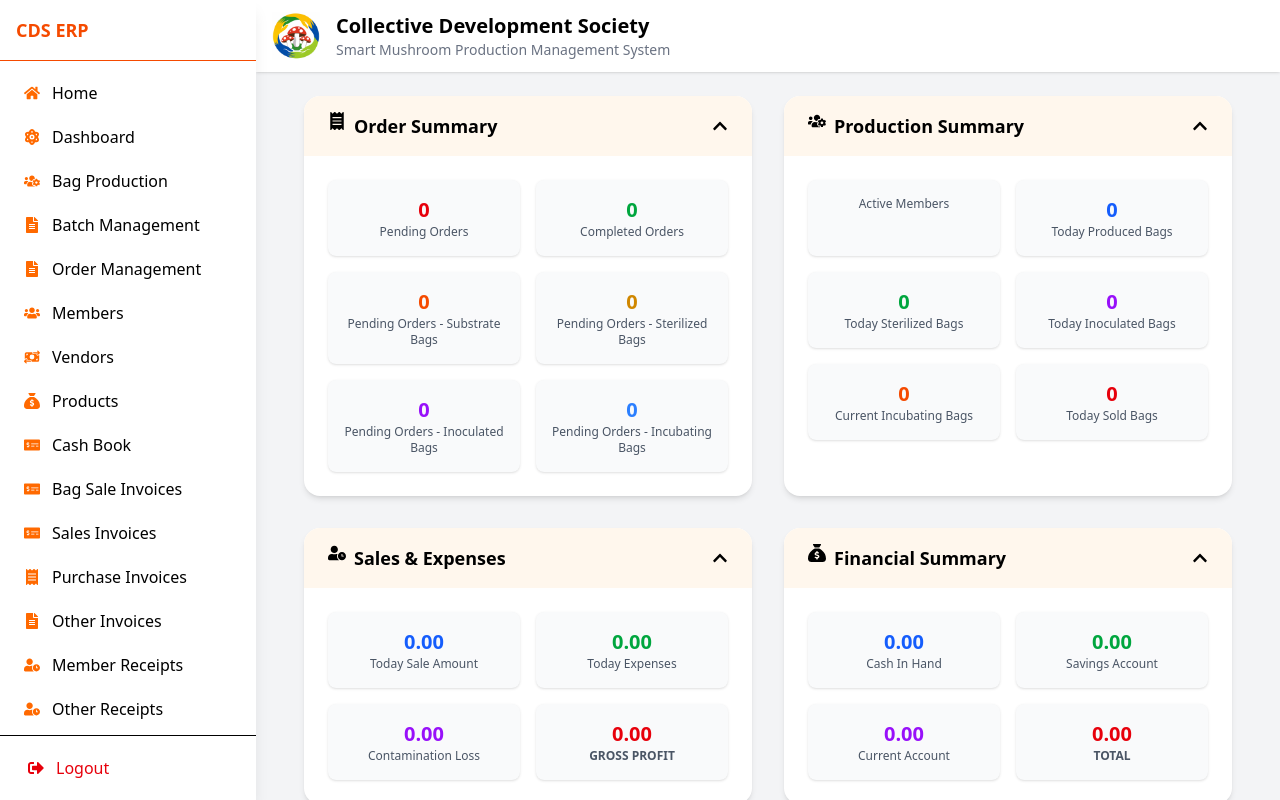
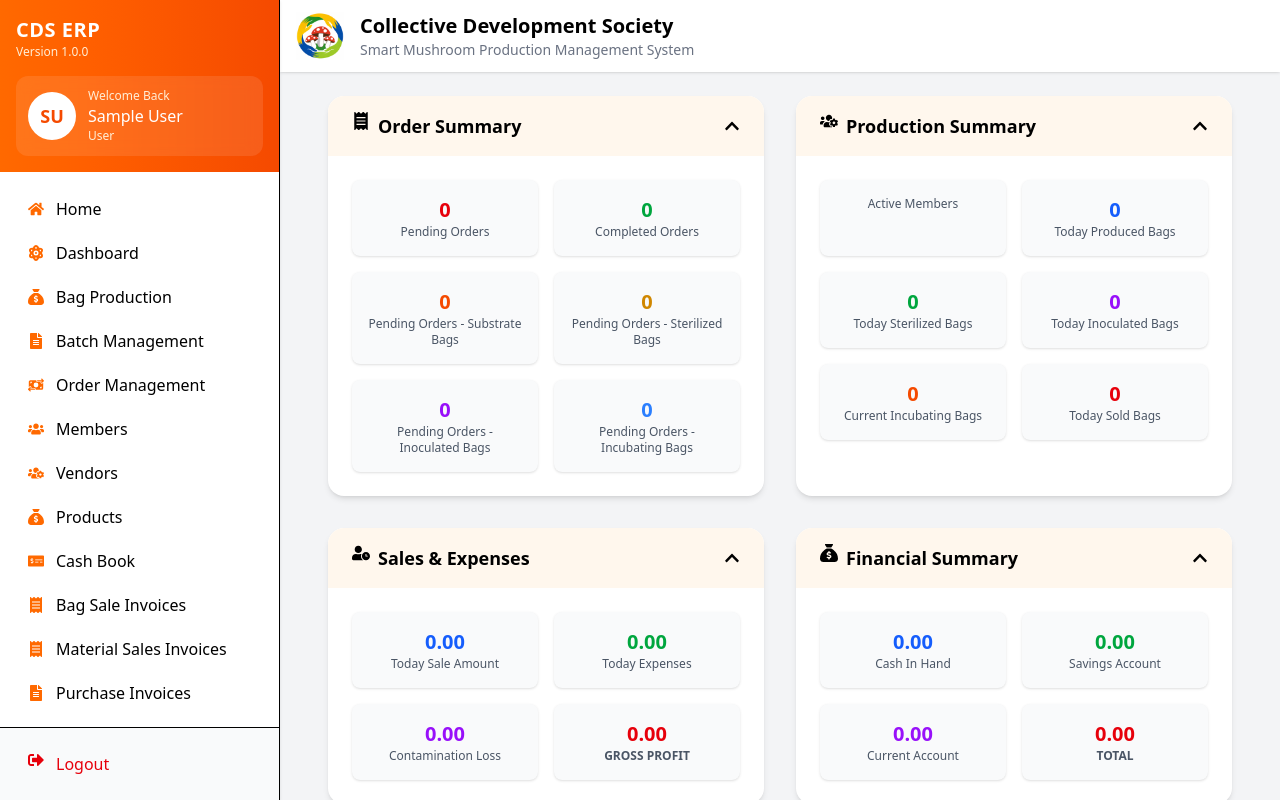
Before and after one commit to nSofot/CDS-FrontEnd, a React (Vite) app: page /control in a window 1280 px wide. Built offline with nearby package versions, Linux system fonts and the light colour scheme; no server answers; sample sign-in values are in the browser's storage.

Commit message:
Version 1.0.0 ✏️

```diff
--- a/src/pages/control/controlHomePage.jsx
+++ b/src/pages/control/controlHomePage.jsx
@@ -11,7 +11,9 @@ import {
   FaSignOutAlt,
   FaTimes,
   FaFileAlt,
+  FaCog,
 } from "react-icons/fa";
+
 import { FaSackDollar, FaMoneyBillTransfer } from "react-icons/fa6";
 import { TbReport } from "react-icons/tb";
 import { NavLink, Outlet, useNavigate } from "react-router-dom";
@@ -48,174 +50,142 @@ export default function ControlHomePage() {
       label: "Home",
       to: "/",
       icon: <FaHome />,
-      roles: [
-        "admin",
-      ],
+      roles: ["admin"],
     },
 
     {
       label: "Dashboard",
       to: "/control/",
-      icon: <FaAtom />,
-      roles: [
-        "admin",
-      ],
+      icon: <FaAtom />, // system overview / dashboard
+      roles: ["admin"],
     },
 
     {
       label: "Bag Production",
       to: "/control/mushroom-process",
-      icon: <FaUsersCog />,
-      roles: [
-        "admin",
-      ],
+      icon: <FaSackDollar />, // production / inventory output
+      roles: ["admin"],
     },
 
     {
       label: "Batch Management",
       to: "/control/batch-list",
-      icon: <FaFileAlt />,
-      roles: [
-        "admin",
-      ],
+      icon: <FaFileAlt />, // documents / batches
+      roles: ["admin"],
     },
 
     {
       label: "Order Management",
       to: "/control/bag-orders-management",
-      icon: <FaFileAlt />,
-      roles: [
-        "admin",
-      ],
+      icon: <FaMoneyBillTransfer />, // transactions/orders
+      roles: ["admin"],
     },
 
     {
       label: "Members",
       to: "/control/members",
-      icon: <FaUsers />,
-      roles: [
-        "admin",
-      ],
+      icon: <FaUsers />, // people
+      roles: ["admin"],
     },
 
     {
       label: "Vendors",
       to: "/control/vendors",
-      icon: <FaMoneyBillTransfer />,
-      roles: [
-        "admin",
-      ],
+      icon: <FaUsersCog />, // business partners / admin users
+      roles: ["admin"],
     },
 
     {
       label: "Products",
       to: "/control/stock",
-      icon: <FaSackDollar />,
-      roles: [
-        "admin",
-      ],
+      icon: <FaSackDollar />, // inventory / stock
+      roles: ["admin"],
     },
 
     {
       label: "Cash Book",
       to: "/control/cash-book",
-      icon: <FaMoneyCheckAlt />,
-      roles: [
-        "admin",
-      ],
+      icon: <FaMoneyCheckAlt />, // cash management
+      roles: ["admin"],
     },
 
     {
       label: "Bag Sale Invoices",
       to: "/control/bagSale-invoice",
-      icon: <FaMoneyCheckAlt />,
-      roles: [
-        "admin",
-      ],
+      icon: <FaReceipt />, // invoices
+      roles: ["admin"],
     },
 
     {
-      label: "Sales Invoices",
+      label: "Material Sales Invoices",
       to: "/control/sales-invoice",
-      icon: <FaMoneyCheckAlt />,
-      roles: [
-        "admin",
-      ],
+      icon: <FaReceipt />,
+      roles: ["admin"],
     },
 
     {
       label: "Purchase Invoices",
       to: "/control/grns",
-      icon: <FaReceipt />,
-      roles: [
-        "admin",
-      ],
+      icon: <FaFileAlt />, // purchase docs
+      roles: ["admin"],
     },
 
     {
       label: "Other Invoices",
       to: "/control/other-invoice",
       icon: <FaFileAlt />,
-      roles: [
-        "admin",
-      ],
+      roles: ["admin"],
     },
 
     {
       label: "Member Receipts",
       to: "/control/member-receipt",
-      icon: <FaUserClock />,
-      roles: [
-        "admin",
-      ],
+      icon: <FaUserClock />, // payments tracking
+      roles: ["admin"],
     },
 
     {
       label: "Other Receipts",
       to: "/control/other-receipt",
       icon: <FaUserClock />,
-      roles: [
-        "admin",
-      ],
+      roles: ["admin"],
     },
 
     {
       label: "Supplier Payments",
       to: "/control/vendor-payment",
-      icon: <FaMoneyCheckAlt />,
-      roles: [
-        "admin",
-      ],
+      icon: <FaMoneyBillTransfer />, // outgoing payments
+      roles: ["admin"],
     },
 
     {
       label: "Other Payments",
       to: "/control/other-payment",
-      icon: <FaMoneyCheckAlt />,
-      roles: [
-        "admin",
-      ],
+      icon: <FaMoneyBillTransfer />,
+      roles: ["admin"],
     },
-
-    // {
-    //   label: "Stock Adjustments",
-    //   to: "/control/stock-adjustments",
-    //   icon: <TbReport />,
-    //   roles: [
-    //     "admin",
-    //   ],
-    // },
 
     {
       label: "Ledger Accounts",
       to: "/control/ledger-accounts",
-      icon: <FaUsersCog />,
-      roles: [
-        "admin",
-      ]
-    }
+      icon: <FaUsersCog />, // accounting control
+      roles: ["admin"],
+    },
+
+    {
+      label: "Reports",
+      to: "/control/reports",
+      icon: <TbReport />, // reports
+      roles: ["admin"],
+    },
+
+    {
+      label: "Settings",
+      to: "/control/settings",
+      icon: <FaCog />, // settings
+      roles: ["admin"],
+    },
   ];
-
 
   const filteredMenuItems = useMemo(() => {
     return menuItems.filter(item =>
@@ -237,42 +207,77 @@ export default function ControlHomePage() {
 
       {/* SIDEBAR */}
       <aside
-        className={`fixed md:static z-40 w-64 h-screen bg-white shadow-lg flex flex-col
+        className={`
+          fixed md:static inset-y-0 left-0 z-40
+          w-70 bg-white border-r shadow-sm
+          flex flex-col h-screen
           transition-transform duration-300
           ${
             sidebarOpen
               ? "translate-x-0"
               : "-translate-x-full md:translate-x-0"
-        }`}
+          }
+        `}
       >
-        {/* SIDEBAR HEADER */}
-        <div className="p-4 flex justify-between items-center font-bold text-orange-600 border-b shrink-0">
-          <span className="text-lg">CDS ERP</span>
+        {/* HEADER */}
+        <div className="border-b shrink-0 bg-gradient-to-r from-orange-500 to-orange-600 text-white">
+          <div className="flex items-center justify-between p-4">
+            <div>
+              <h1 className="text-xl font-bold tracking-wide">
+                CDS ERP
+              </h1>
+              <p className="text-xs text-orange-100">
+                Version 1.0.0
+              </p>
+            </div>
 
             <button
-            className="md:hidden text-gray-600 hover:text-red-500"
               onClick={() => setSidebarOpen(false)}
+              className="md:hidden hover:bg-white/20 p-2 rounded-lg"
             >
               <FaTimes />
             </button>
           </div>
 
+          {/* USER CARD */}
+          <div className="px-4 pb-4">
+            <div className="bg-white/10 backdrop-blur-sm rounded-xl p-3 flex items-center gap-3">
+              <div className="w-12 h-12 rounded-full bg-white text-orange-600 flex items-center justify-center font-bold text-lg">
+                {user?.firstName?.charAt(0)}
+                {user?.lastName?.charAt(0)}
+              </div>
 
-        {/* SCROLLABLE MENU AREA */}
+              <div className="overflow-hidden">
+                <p className="text-xs text-orange-100">
+                  Welcome Back
+                </p>
+
+                <p className="font-medium truncate">
+                  {user?.firstName} {user?.lastName}
+                </p>
+
+                <p className="text-xs text-orange-100 truncate">
+                  {user?.memberRole || "User"}
+                </p>
+              </div>
+            </div>
+          </div>
+        </div>
+
+        {/* MENU */}
         <nav
           className="
             flex-1
             overflow-y-auto
-            px-2
-            py-3
+            px-3
+            py-4
             space-y-1
-
             scrollbar-thin
             scrollbar-thumb-orange-300
-            scrollbar-track-gray-100
+            scrollbar-track-transparent
           "
         >
-          {filteredMenuItems.map((item)=>(
+          {filteredMenuItems.map((item) => (
             <SidebarLink
               key={item.to}
               to={item.to}
@@ -283,9 +288,8 @@ export default function ControlHomePage() {
           ))}
         </nav>
 
-
-        {/* FIXED LOGOUT BUTTON */}
-        <div className="border-t p-3 shrink-0">
+        {/* FOOTER */}
+        <div className="border-t p-3 shrink-0 bg-gray-50">
           <button
             onClick={() => {
               localStorage.clear();
@@ -294,21 +298,22 @@ export default function ControlHomePage() {
             className="
               w-full
               flex
-              items-center
+              items-left
+              justify-left
               gap-3
               px-4
-              py-2
-              rounded-lg
+              py-3
+              rounded-xl
               text-red-600
+              font-medium
               hover:bg-red-50
-              transition
+              transition-all
             "
           >
             <FaSignOutAlt />
             Logout
           </button>
         </div>
-
       </aside>
 
       {/* MAIN CONTENT */}
--- a/src/pages/controlPage.jsx
+++ b/src/pages/controlPage.jsx
@@ -41,6 +41,7 @@ import BagOrderManagementPage from "./control/bagOrderManagementPage";
 
 import LedgerAccountsPage from "./control/ledgerAccountsPage";
 
+import ReportsPage from "./reports/reportsPage";
 
 import NotFoundPage from "./notFoundPage";
 
@@ -102,6 +103,8 @@ export default function ControlPage() {
 
         <Route path="ledger-accounts" element={<LedgerAccountsPage />} />
 
+        <Route path="reports" element={<ReportsPage />} />
+
         <Route path="*" element={<NotFoundPage />} />
       </Route>
     </Routes>
--- a/src/pages/forgetPassword.jsx
+++ b/src/pages/forgetPassword.jsx
@@ -235,7 +235,7 @@ export default function ForgetPasswordPage() {
         <p className="mt-6 text-sm text-gray-500 text-center">
           © 2026 Collective Development Society
         </p>
-          <p className="mt-2 text-sm text-gray-600 text-center">
+          <p className="text-sm text-gray-600 text-center">
             Powered by nSoft Technologies.
           </p>
         <div className="mt-4 text-center">
--- /dev/null
+++ b/src/pages/reports/reportsPage.jsx
@@ -0,0 +1,255 @@
+import { useMemo, useState } from "react";
+import { useNavigate } from "react-router-dom";
+import {
+  FaUsers,
+  FaTruck,
+  FaBoxes,
+  FaMoneyCheckAlt,
+  FaSearch,
+  FaFileInvoice,
+  FaReceipt,
+  FaBalanceScale,
+  FaCreditCard,
+} from "react-icons/fa";
+import { TbReportAnalytics } from "react-icons/tb";
+
+export default function ReportsPage() {
+  const navigate = useNavigate();
+
+  const [activeTab, setActiveTab] = useState("finance");
+  const [search, setSearch] = useState("");
+
+  const [filters, setFilters] = useState({
+    fromDate: "",
+    toDate: "",
+  });
+
+  /* ───────── REPORT CONFIG (CLEAN ERP STRUCTURE) ───────── */
+  const reports = {
+    members: [
+      {
+        title: "Customer Ledger",
+        desc: "View customer transaction history",
+        path: "/control/reports/customer-ledger",
+        icon: <FaUsers />,
+      },
+      {
+        title: "Customer Receipts",
+        desc: "All customer payments received",
+        path: "/control/reports/customer-receipts",
+        icon: <FaReceipt />,
+      },
+    ],
+
+    suppliers: [
+      {
+        title: "Supplier Ledger",
+        desc: "Supplier transaction history",
+        path: "/control/reports/supplier-ledger",
+        icon: <FaTruck />,
+      },
+      {
+        title: "Supplier Payments",
+        desc: "Payments made to suppliers",
+        path: "/control/reports/supplier-payments",
+        icon: <FaMoneyCheckAlt />,
+      },
+    ],
+
+    inventory: [
+      {
+        title: "Substrate Bag Sales",
+        desc: "Bag sales performance report",
+        path: "/control/reports/substrate-bag-sales",
+        icon: <FaBoxes />,
+      },
+      {
+        title: "Material Sales",
+        desc: "Raw material sales summary",
+        path: "/control/reports/material-sales",
+        icon: <FaBoxes />,
+      },
+      {
+        title: "Purchase Invoice",
+        desc: "All purchase invoices (GRN)",
+        path: "/control/reports/purchase-invoice",
+        icon: <FaFileInvoice />,
+      },
+      {
+        title: "Other Invoice",
+        desc: "Miscellaneous invoices",
+        path: "/control/reports/other-invoice",
+        icon: <FaFileInvoice />,
+      },
+    ],
+
+    finance: [
+      {
+        title: "Cash Book",
+        desc: "All cash transactions",
+        path: "/control/reports/cash-book",
+        icon: <FaMoneyCheckAlt />,
+      },
+      {
+        title: "Profit & Loss",
+        desc: "Financial performance report",
+        path: "/control/reports/profit-loss",
+        icon: <TbReportAnalytics />,
+      },
+      {
+        title: "Trial Balance",
+        desc: "Accounting trial balance report",
+        path: "/control/reports/trial-balance",
+        icon: <FaBalanceScale />,
+      },
+      {
+        title: "Balance Sheet",
+        desc: "Financial position statement",
+        path: "/control/reports/balance-sheet",
+        icon: <FaBalanceScale />,
+      },
+      {
+        title: "Other Receipts",
+        desc: "Non-customer receipts",
+        path: "/control/reports/other-receipts",
+        icon: <FaReceipt />,
+      },
+      {
+        title: "Other Payments",
+        desc: "Miscellaneous payments",
+        path: "/control/reports/other-payments",
+        icon: <FaMoneyCheckAlt />,
+      },
+      {
+        title: "Inward Cheques",
+        desc: "Received cheque tracking",
+        path: "/control/reports/inward-cheques",
+        icon: <FaCreditCard />,
+      },
+      {
+        title: "Outward Cheques",
+        desc: "Issued cheque tracking",
+        path: "/control/reports/outward-cheques",
+        icon: <FaCreditCard />,
+      },
+      {
+        title: "Card Vouchers",
+        desc: "Credit/Debit card transactions",
+        path: "/control/reports/card-vouchers",
+        icon: <FaCreditCard />,
+      },
+    ],
+  };
+
+  /* ───────── FILTER LOGIC ───────── */
+  const filteredReports = useMemo(() => {
+    const list = reports[activeTab] || [];
+
+    return list.filter((r) =>
+      r.title.toLowerCase().includes(search.toLowerCase())
+    );
+  }, [activeTab, search]);
+
+  return (
+    <div className="p-6 md:p-8 bg-gray-50 min-h-screen">
+
+      {/* HEADER */}
+      <div className="mb-6">
+        <h1 className="text-2xl md:text-3xl font-bold text-gray-800">
+          Reports Dashboard
+        </h1>
+        <p className="text-gray-500 mt-1">
+          Finance & Operations reporting system
+        </p>
+      </div>
+
+      {/* FILTER BAR */}
+      <div className="bg-white p-4 rounded-xl shadow-sm mb-6 grid md:grid-cols-3 gap-3">
+
+        {/* Search */}
+        <div className="flex items-center gap-2 border rounded-lg px-3">
+          <FaSearch className="text-gray-400" />
+          <input
+            type="text"
+            placeholder="Search reports..."
+            className="w-full h-10 outline-none"
+            value={search}
+            onChange={(e) => setSearch(e.target.value)}
+          />
+        </div>
+
+        {/* From Date */}
+        <input
+          type="date"
+          className="border rounded-lg px-3 h-10"
+          value={filters.fromDate}
+          onChange={(e) =>
+            setFilters({ ...filters, fromDate: e.target.value })
+          }
+        />
+
+        {/* To Date */}
+        <input
+          type="date"
+          className="border rounded-lg px-3 h-10"
+          value={filters.toDate}
+          onChange={(e) =>
+            setFilters({ ...filters, toDate: e.target.value })
+          }
+        />
+      </div>
+
+      {/* TABS */}
+      <div className="flex gap-2 mb-6 flex-wrap">
+        {[
+          { key: "members", label: "Members", icon: <FaUsers /> },
+          { key: "suppliers", label: "Suppliers", icon: <FaTruck /> },
+          { key: "inventory", label: "Inventory", icon: <FaBoxes /> },
+          { key: "finance", label: "Finance", icon: <FaMoneyCheckAlt /> },
+        ].map((tab) => (
+          <button
+            key={tab.key}
+            onClick={() => setActiveTab(tab.key)}
+            className={`flex items-center gap-2 px-4 py-2 rounded-lg border transition ${
+              activeTab === tab.key
+                ? "bg-purple-600 text-white"
+                : "bg-white hover:bg-gray-100"
+            }`}
+          >
+            {tab.icon}
+            {tab.label}
+          </button>
+        ))}
+      </div>
+
+      {/* REPORT GRID */}
+      <div className="grid sm:grid-cols-2 lg:grid-cols-3 gap-5">
+        {filteredReports.length === 0 ? (
+          <div className="col-span-full text-center text-gray-500 py-10">
+            No reports found
+          </div>
+        ) : (
+          filteredReports.map((report, index) => (
+            <div
+              key={index}
+              onClick={() => navigate(report.path)}
+              className="cursor-pointer bg-white p-5 rounded-xl shadow-sm hover:shadow-md transition border"
+            >
+              <div className="text-2xl text-purple-600 mb-3">
+                {report.icon}
+              </div>
+
+              <h2 className="font-semibold text-gray-800">
+                {report.title}
+              </h2>
+
+              <p className="text-sm text-gray-500 mt-1">
+                {report.desc}
+              </p>
+            </div>
+          ))
+        )}
+      </div>
+    </div>
+  );
+}
```
Also changed, not shown: src/pages/login.jsx (+69 -32 lines). Lines whose indentation alone changed are shown as unchanged.
